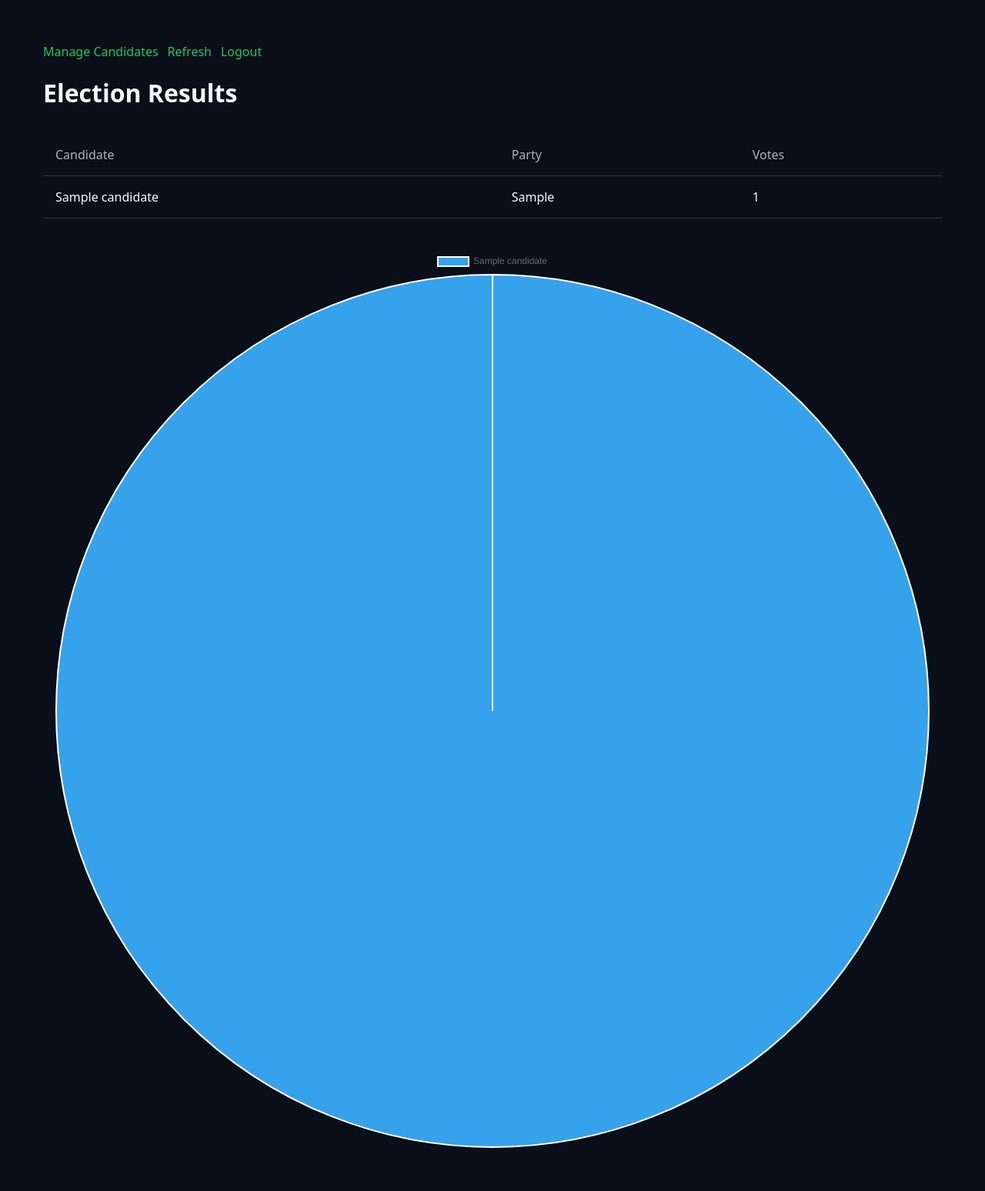
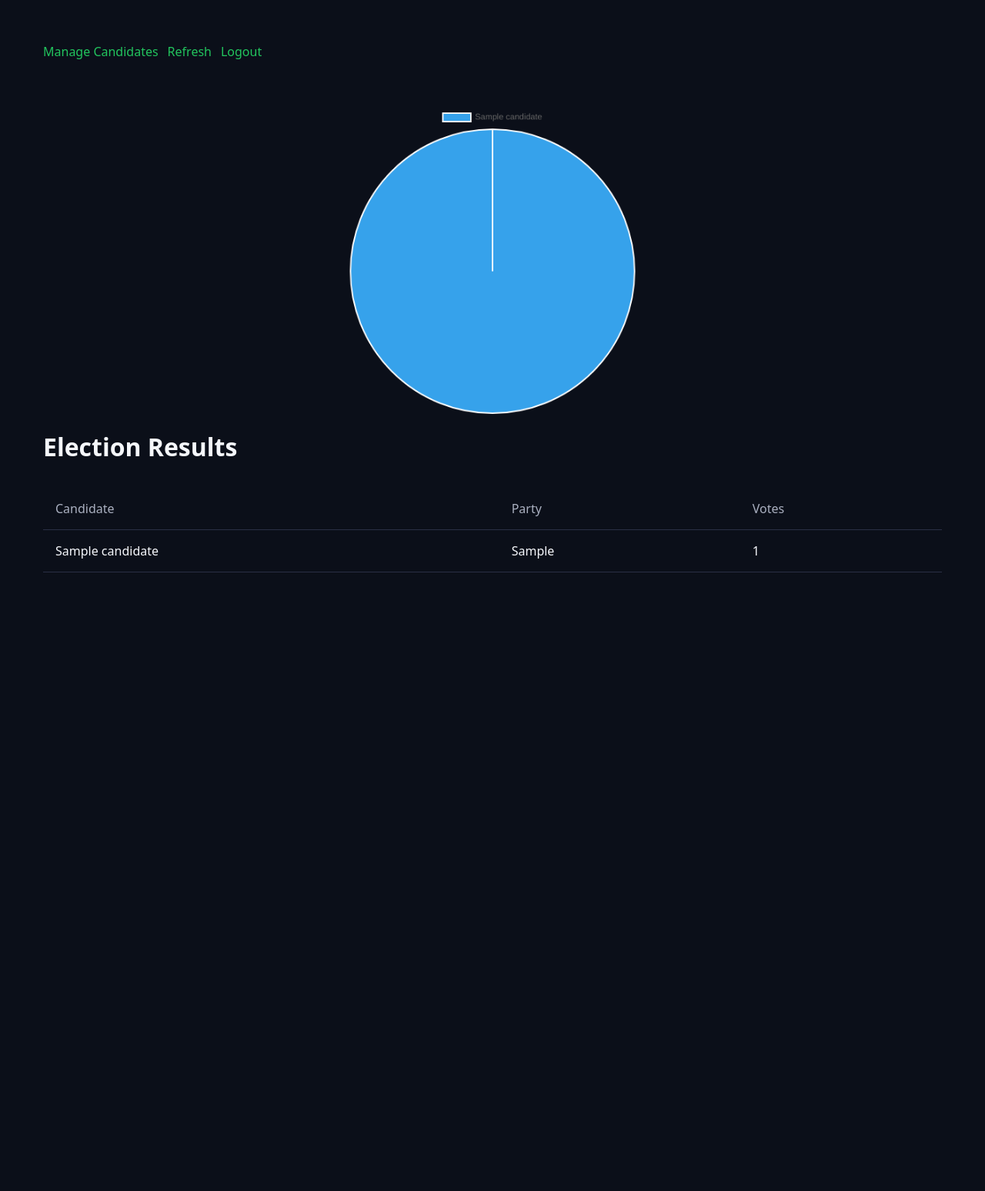
Before and after one commit to FlashGamingTune/Blockchain-Voting, a Flask app: page /results in a window 1280 px wide. Shown: the whole page at 77% size. After the commit the page ends 744 px from the top, so only its background shows below. Run offline with Flask 3, Linux system fonts and the light colour scheme; a user stored in the database is signed in; tables that the repository leaves empty hold one stand-in row (values such as "Sample post").

Commit message:
Fix: Canva- PI-chart

```diff
--- a/templates/result.html
+++ b/templates/result.html
@@ -45,15 +45,26 @@
       text-decoration: none;
       font-weight: 500
     }
+
+    canvas {
+      height: 400px !important;
+      width: 400px !important;
+    }
   </style>
 </head>
 
 <body>
 
+  <nav>
     <div class="nav">
       <a href="/admin/candidates">Manage Candidates</a>
       <a href="/results">Refresh</a>
       <a href="/logout">Logout</a>
+    </div>
+  </nav>
+
+  <div style="display: flex;justify-content: center;align-items: center;">
+    <canvas id="voteChart" style="margin-top:40px;"></canvas>
   </div>
 
   <h1>Election Results</h1>
@@ -74,11 +85,10 @@
     {% endfor %}
   </table>
 
-  <canvas id="voteChart" style="margin-top:40px;"></canvas>
 
   <script>
-const labels = {{ results | map(attribute='name') | list | safe }};
-const votes = {{ results | map(attribute='votes') | list | safe }};
+    const labels = {{ results | map(attribute = 'name') | list | safe }};
+    const votes = {{ results | map(attribute = 'votes') | list | safe }};
 
     new Chart(document.getElementById("voteChart"), {
       type: "pie",
```
Lines whose indentation alone changed are shown as unchanged.
